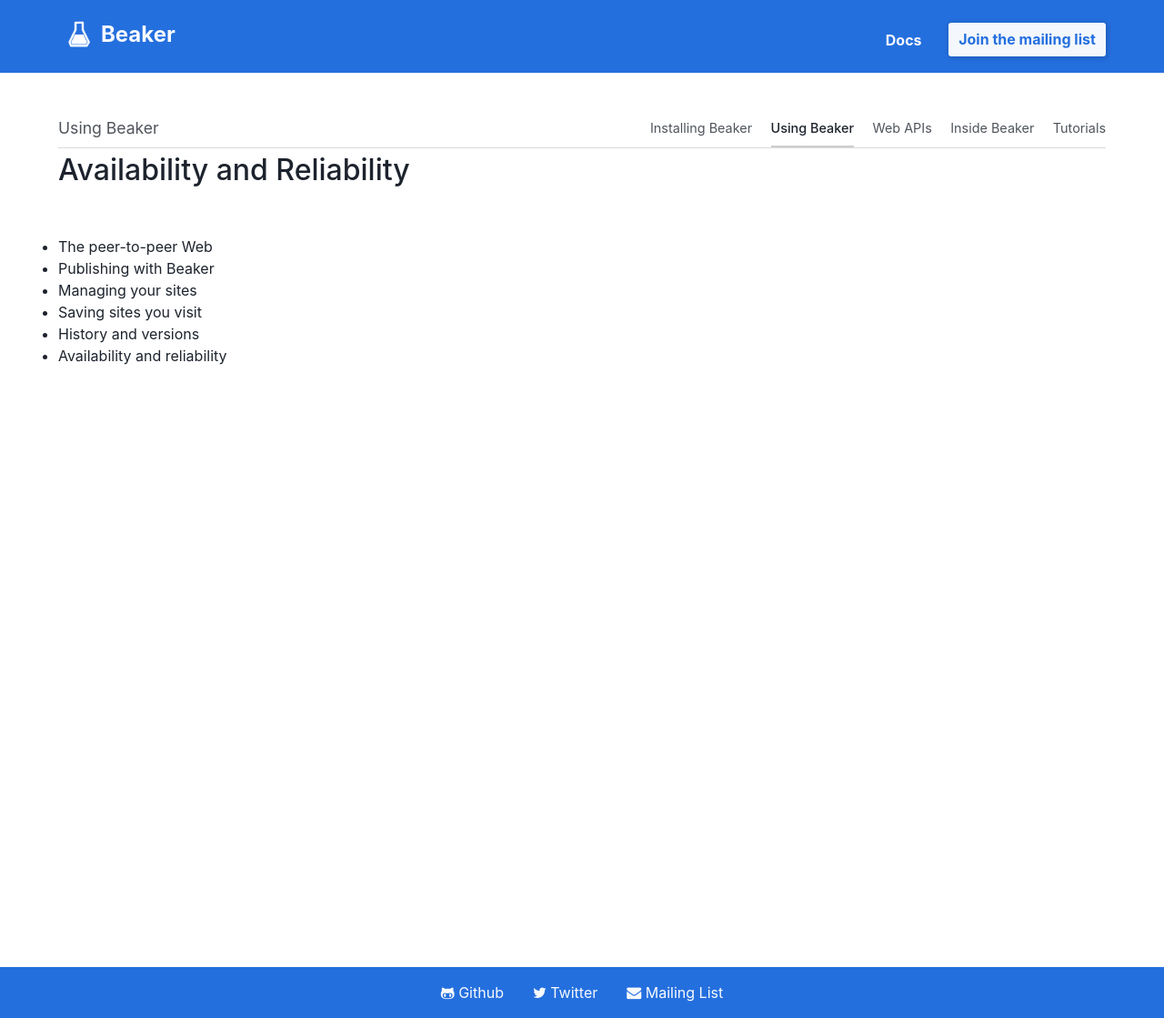
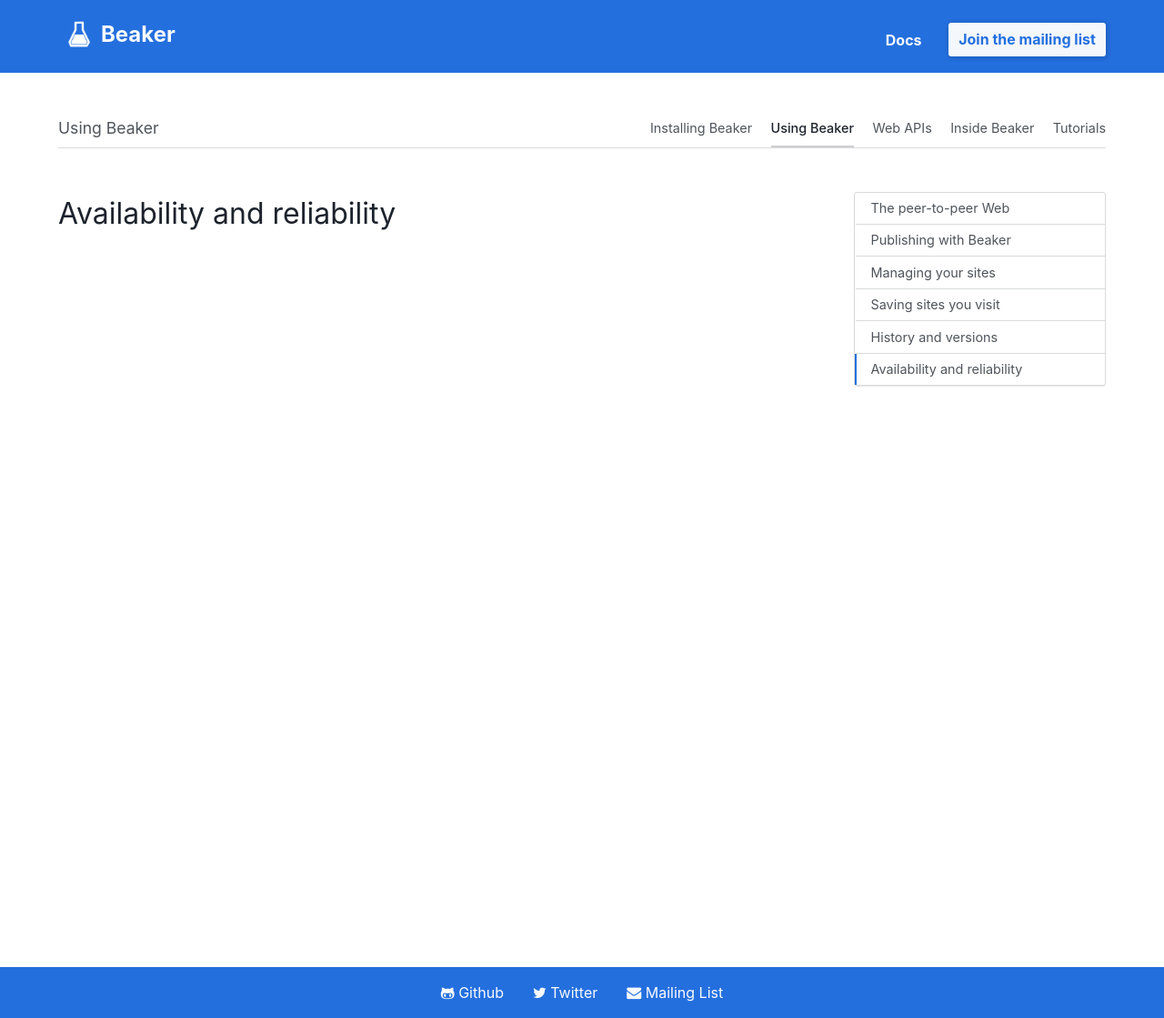
Before and after one commit to beakerbrowser/beakerbrowser.com, a Jekyll site: the page built from _docs/using-beaker/availability-and-reliability.md, in a window 1280 px wide. Shown: the whole page at 91% size. Built offline with Jekyll 4.4.1, drawn with Linux system fonts in a browser that asks for light colours.

Commit message:
Style docs page sidebar nav

```diff
--- a/_docs/using-beaker/availability-and-reliability.md
+++ b/_docs/using-beaker/availability-and-reliability.md
@@ -1,5 +1,5 @@
 ---
-title: Availability and Reliability
+title: Availability and reliability
 section: usingBeaker
 sectionTitle: Using Beaker
 order: 6
--- a/_includes/docs-sidebar.html
+++ b/_includes/docs-sidebar.html
@@ -1,8 +1,13 @@
-<nav id="doc-sidebar-nav">
+<nav class="doc-sidebar-nav">
   {% assign section = site.data.docs[include.section] %}
+  {% assign activePage = include.page %}
   <ul>
     {% for page in section.children %}
-      <li>
+      {% if activePage.title == page.title %}
+        <li class="active">
+      {% else %}
+        <li>
+      {% endif %}
         <a href="{{ page.url }}">{{ page.title }}</a>
       </li>
     {% endfor %}
--- a/_layouts/doc.html
+++ b/_layouts/doc.html
@@ -5,12 +5,12 @@
 {% include docs-nav.html section=page.section %}
 
 <main class="docs">
-  <div class="content">
-    <div class="container">
+  <div class="container">
+    <div class="content">
       <h1>{{ page.title }}</h1>
       {{ content }}
-      {% include docs-sidebar.html section=page.section %}
     </div>
+    {% include docs-sidebar.html section=page.section page=page %}
   </div>
 </main>
 
--- a/css/pages/_docs.scss
+++ b/css/pages/_docs.scss
@@ -53,9 +53,58 @@
 
 .docs {
   min-height: 100%;
+  padding: 3rem 0;
+
+  .container {
+    @extend %flex-container;
+  }
+
+  h1 {
+    font-weight: 400;
+  }
 
   .content {
+    flex: 3;
+    margin-right: 3rem;
+  }
 
+  .doc-sidebar-nav {
+    flex: 1;
+    border-radius: 3px;
+    border: 1px solid $gray--mid;
+    color: $text--light-bg-muted;
+    box-shadow: 0 1px 1px rgba(0,0,0,0.1);
+    height: 100%;
+
+    ul {
+      list-style: none;
+    }
+
+    li {
+      padding: .4rem 1rem;
+      font-size: .9rem;
+      border-left: 2px solid transparent;
+      cursor: pointer;
+
+      a {
+        display: block;
+        width: 100%;
+        height: 100%;
+      }
+
+      &:not(:last-child) {
+        border-bottom: 1px solid $gray--mid;
+      }
+
+      &:hover {
+        background: $gray--light;
+        color: $text--link;
+      }
+
+      &.active {
+        border-left: 2px solid $primary;
+      }
+    }
   }
 
   &__content {
```
